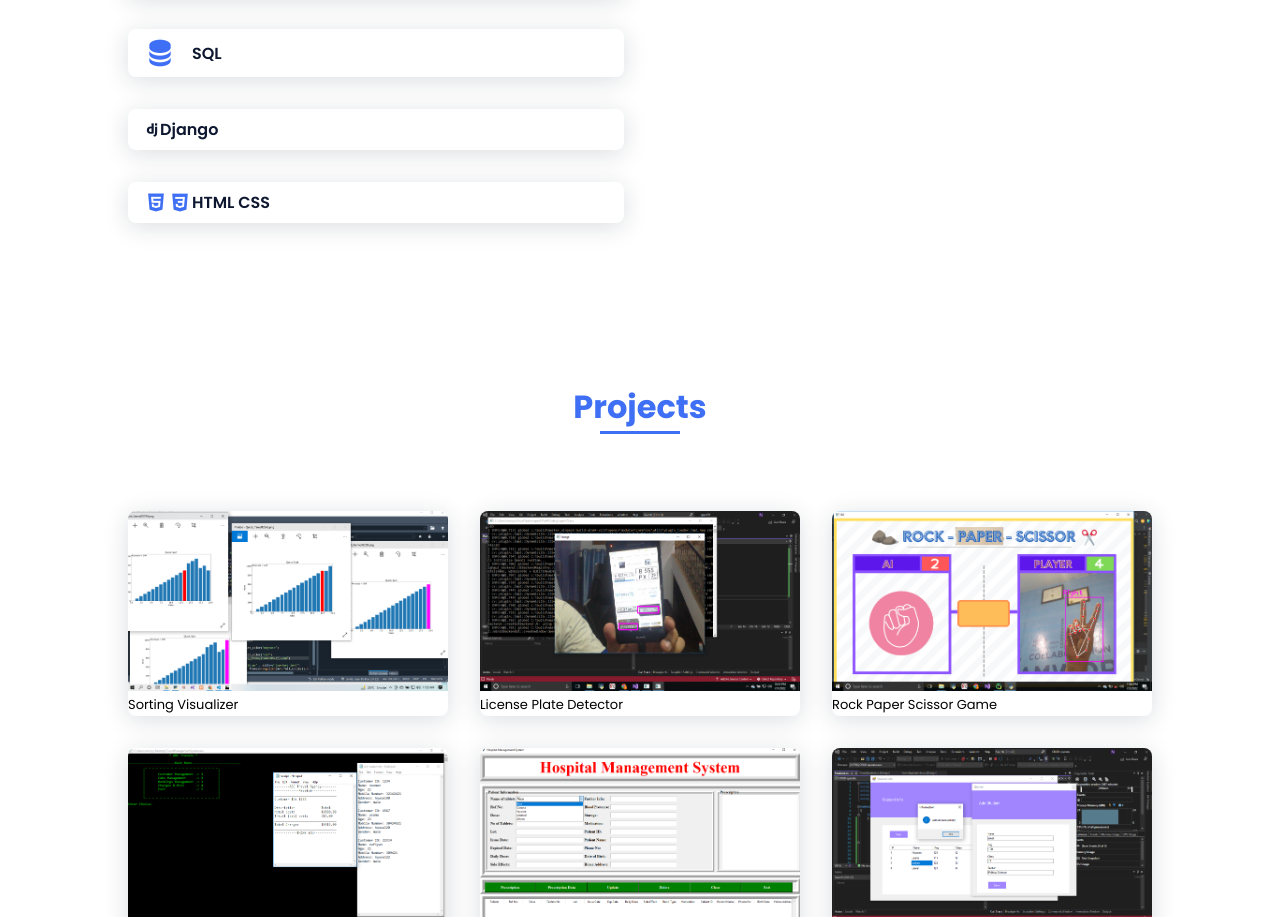
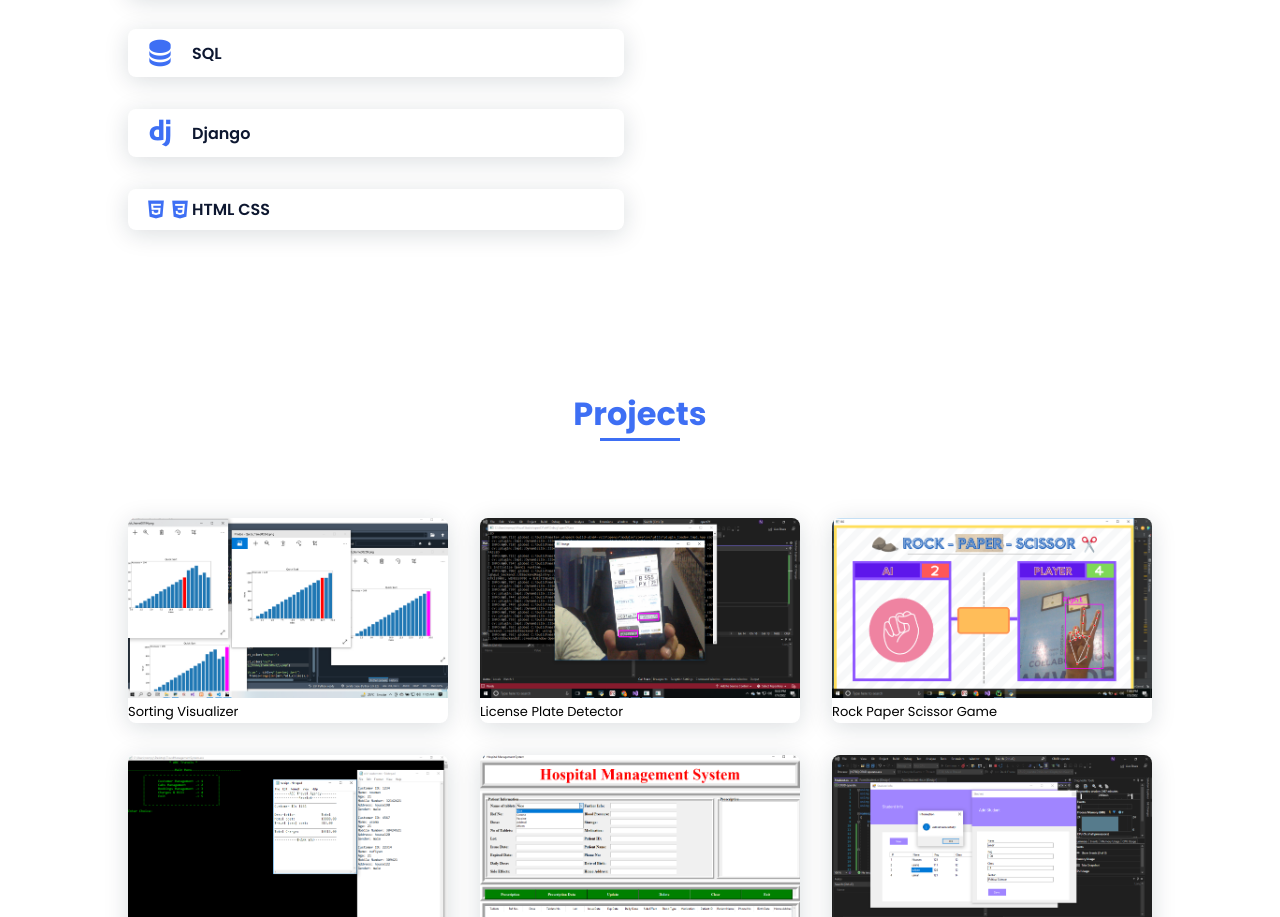
Before and after one commit to noumanhafeez/noumanportfolio.github.io, a plain HTML site: page index.html in a window 1280 px wide. Shown: the part 1693-2610 px from the top of the page. Drawn offline with nearby package versions, Linux system fonts and the light colour scheme.

Commit message:
Update index.html

```diff
--- a/index.html
+++ b/index.html
@@ -115,7 +115,7 @@
                         </div>
                     <div class="skills__data">
                             <div class="skills__names">
-                                <i class='bx bxl-django'></i>
+                                <i class='bx bxl-django skills__icon'></i>
                                 </i><span class="skills__name">Django</span>
                             </div>
                         </div>
```
